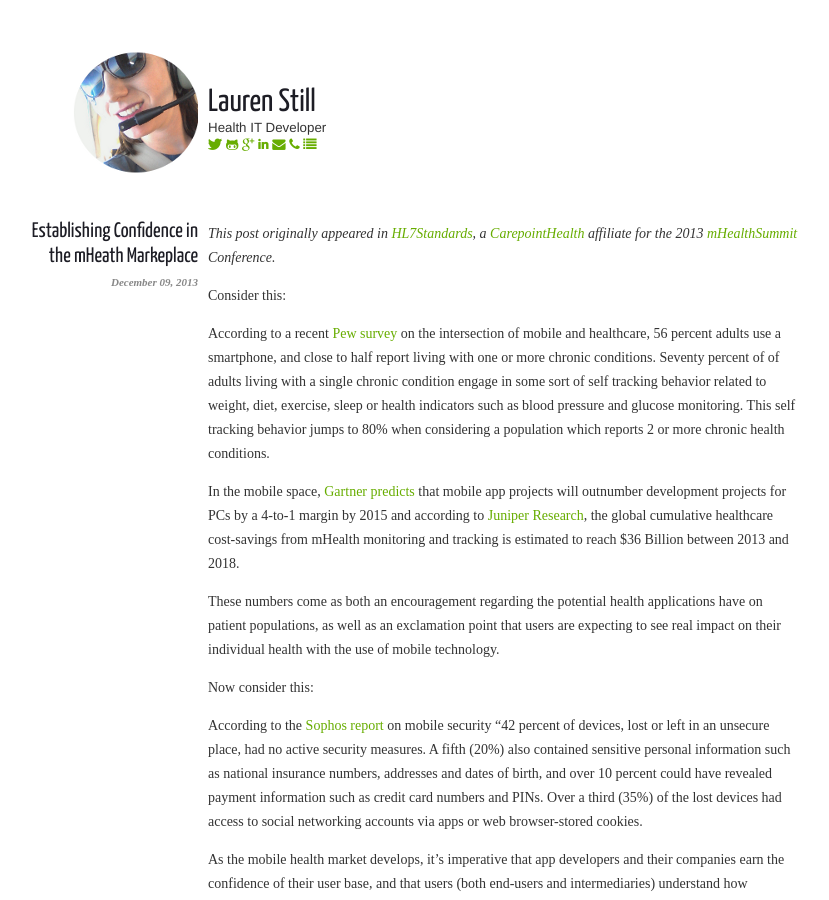
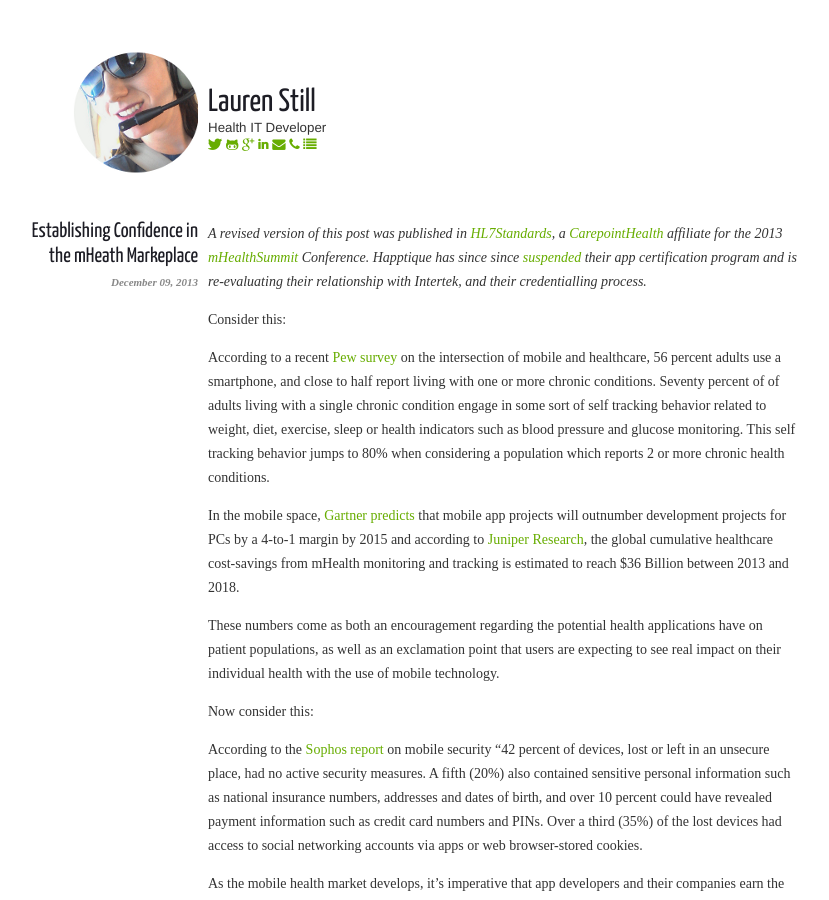
Before and after one commit to laurenstill/laurenstill.github.io, a Jekyll site: the page built from _posts/2013-12-09-establishing-trust-in-the-mobile-health-marketplace.markdown, in a window 1280 px wide and 900 px high. Shown: the whole window, without its empty margins (237-1066 px from the left). Built offline with Jekyll 4.4.1, drawn with Linux system fonts in a browser that asks for light colours; nearby versions of some CDN libraries.

Commit message:
Update 2013-12-09-establishing-trust-in-the-mobile-health-marketplace.markdown
Happtique PR update

```diff
--- a/_posts/2013-12-09-establishing-trust-in-the-mobile-health-marketplace.markdown
+++ b/_posts/2013-12-09-establishing-trust-in-the-mobile-health-marketplace.markdown
@@ -3,7 +3,7 @@ layout: post
 title: Establishing Confidence in the mHeath Markeplace
 catagories: [healhtIT, mHealth, infosec]
 ---
-*This post originally appeared in [HL7Standards][HL7S], a [CarepointHealth][CarepointHealth] affiliate for the 2013 [mHealthSummit][mhs] Conference.*
+*A revised version of this post was published in [HL7Standards][HL7S], a [CarepointHealth][CarepointHealth] affiliate for the 2013 [mHealthSummit][mhs] Conference. Happtique has since since [suspended][suspended] their app certification program and is re-evaluating their relationship with Intertek, and their credentialling process.*
 
 
 Consider this:
@@ -48,6 +48,7 @@ Developers, focus on clinical quality, real information security, and carefully
 [HL7S]: http://www.hl7standards.com/blog/2013/12/16/establishing-trust-in-the-mhealth-marketplace/
 [CarepointHealth]: http://www.corepointhealth.com/
 [mhs]: http://www.mhealthsummit.org/
+[suspended]: http://www.happtique.com/app-certification/registry-statement/
 
 
 [1]: http://www.pewinternet.org/Reports/2013/The-Diagnosis-Difference
```
